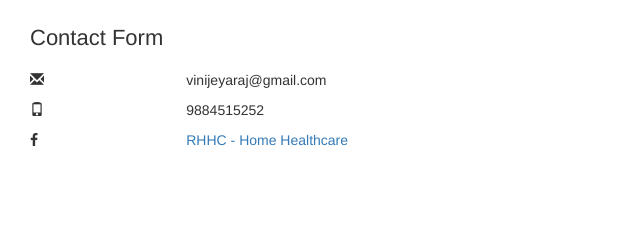
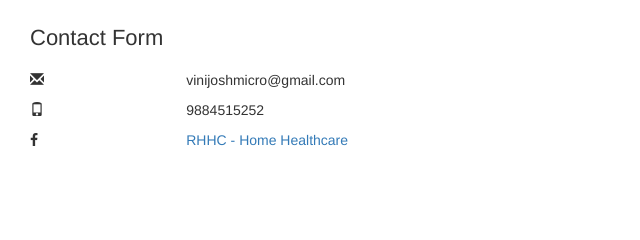
Before and after one commit to Marianto13/ROCH, a plain HTML site: page index.html in a window 1280 px wide. Shown: the part 3480-3720 px from the top of the page, 640-1280 px from the left. Drawn offline with nearby package versions, Linux system fonts and the light colour scheme.

Commit message:
Add files via upload

```diff
--- a/index.html
+++ b/index.html
@@ -356,7 +356,7 @@
 
                     <div  class="row cf-ro">
                         <div  class="col-sm-3"><span class="glyphicon glyphicon-envelope"></span></div>
-                        <div class="col-sm-8"> vinijeyaraj@gmail.com</div>
+                        <div class="col-sm-8"> vinijoshmicro@gmail.com</div>
                     </div>
                      <div  class="row cf-ro">
                         <div  class="col-sm-3"><span class="glyphicon glyphicon-phone"></span></div>
```
